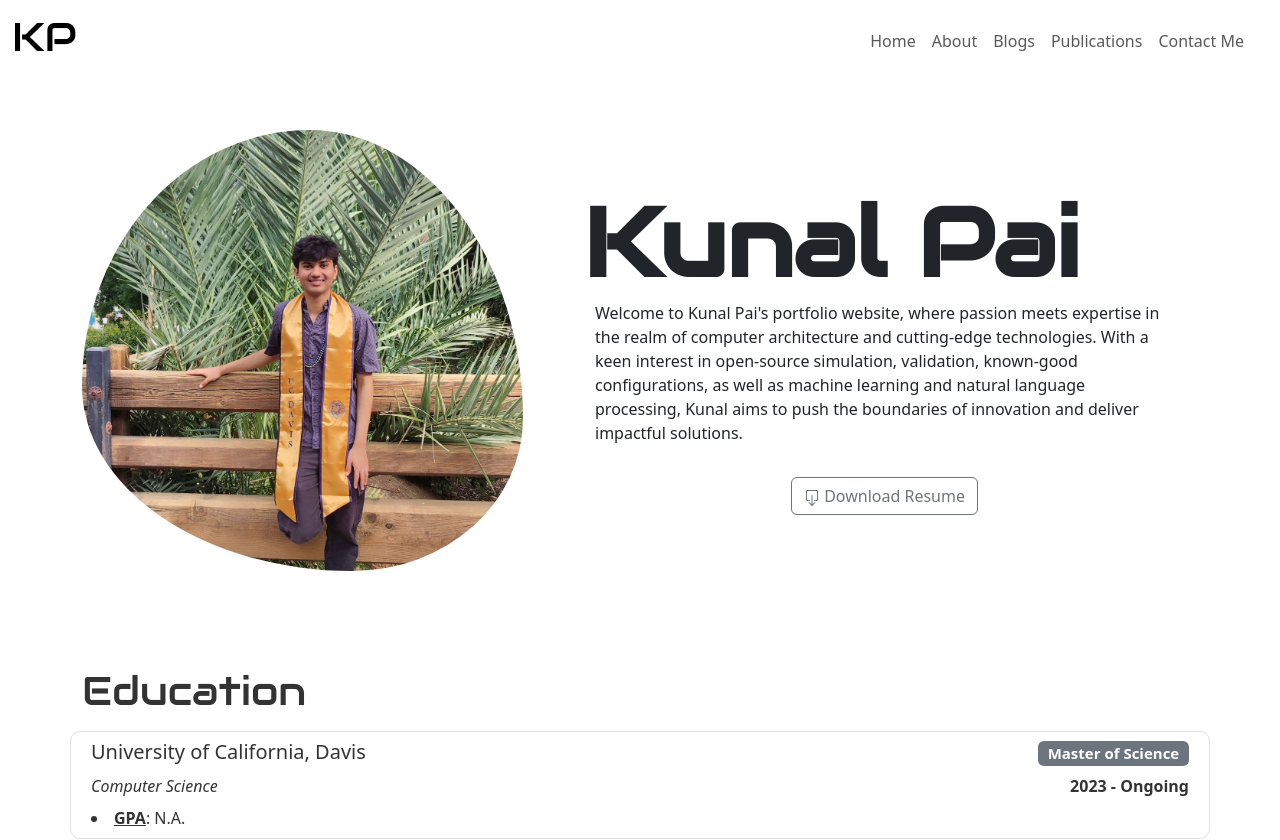
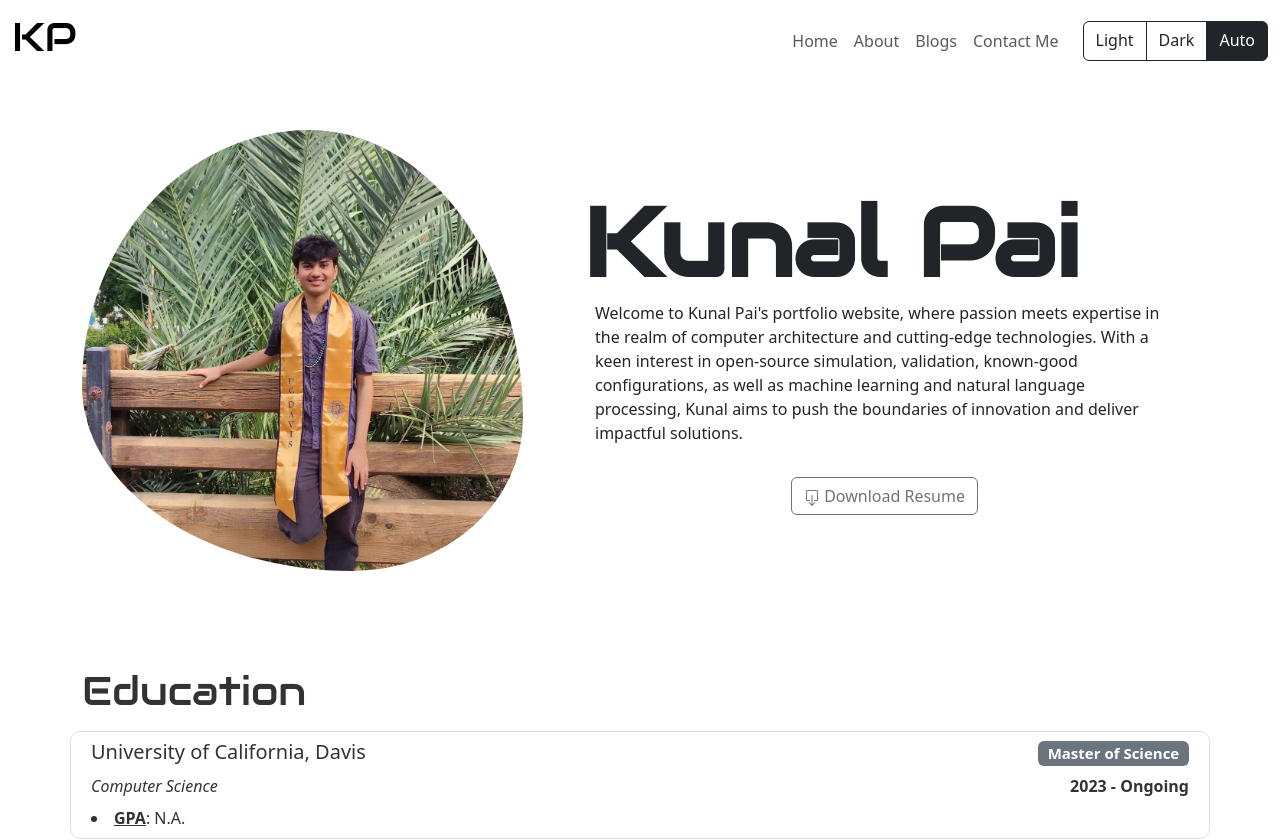
Before and after one commit to kunpai/my-website, a Next.js app: page / in a window 1280 px wide. Shown: the top 840 px of the page. Built offline with nearby package versions, Linux system fonts and the light colour scheme.

Commit message:
Dark mode toggle
Co-authored-by: Parth Shah <helloparthshah@gmail.com>

```diff
--- a/components/topbar.js
+++ b/components/topbar.js
@@ -1,7 +1,6 @@
 'use client'
 
-import { Container, Navbar, Nav, Offcanvas } from "react-bootstrap";
-import Image from "next/image";
+import { Container, Navbar, Nav, Offcanvas, ButtonGroup, ToggleButton } from "react-bootstrap";
 import Link from "next/link";
 import { useEffect, useState } from "react";
 
@@ -11,8 +10,8 @@ export default function Topbar() {
     const pageYOffsetTrigger = 150;
     const name = process.env.CONFIG.name;
     const [isLightMode, setIsLightMode] = useState(false);
+    const [theme, setTheme] = useState('auto');
 
-    useEffect(() => {
     function toggleMode(isDarkMode) {
         if (isDarkMode) {
             setIsLightMode(false);
@@ -23,6 +22,23 @@ export default function Topbar() {
             document.documentElement.setAttribute('data-bs-theme', 'light');
         }
     }
+    useEffect(() => {
+        // check local storage for preference
+        const theme = localStorage.getItem('theme');
+        console.log(theme);
+        if (theme) {
+            setTheme(theme);
+        } else {
+            setTheme('auto');
+            localStorage.setItem('theme', 'auto');
+        }
+        if (theme === 'dark') {
+            toggleMode(true);
+        }
+        else if (theme === 'light') {
+            toggleMode(false);
+        }
+        else {
             toggleMode(window.matchMedia('(prefers-color-scheme: dark)').matches);
             window.matchMedia('(prefers-color-scheme: dark)').addEventListener('change', (e) => {
                 toggleMode(e.matches);
@@ -32,6 +48,7 @@ export default function Topbar() {
                 window.matchMedia('(prefers-color-scheme: dark)').removeEventListener('change', (e) => {
                     toggleMode(e.matches);
                 });
+            }
         }
     }, []);
 
@@ -76,7 +93,11 @@ export default function Topbar() {
         }
     }
 
-
+    const modes = [
+        { name: 'Light', value: 'light' },
+        { name: 'Dark', value: 'dark' },
+        { name: 'Auto', value: 'auto' },
+    ];
 
     return (
         <>
@@ -124,17 +145,54 @@ export default function Topbar() {
                                 <Nav.Link href="/blogs" as={Link} className="main-text-regular" onClick={() => setShow(false)}>
                                     Blogs
                                 </Nav.Link>
-                                <Nav.Link href="/publications" as={Link} className="main-text-regular" onClick={() => setShow(false)}>
-                                    Publications
-                                </Nav.Link>
                                 <Nav.Link href="/contact" as={Link} className="main-text-regular" onClick={() => setShow(false)}>
                                     Contact Me
                                 </Nav.Link>
                             </Nav>
+                            <ButtonGroup>
+                                {
+                                    modes.map((radio, idx) => (
+                                        <ToggleButton
+                                            key={idx}
+                                            id={`radio-${idx}`}
+                                            type="radio"
+                                            variant={isLightMode ?
+                                                (visible ? "outline-light" : "outline-dark") :
+                                                (visible ? "outline-light" : "outline-light")
+                                            }
+                                            name="radio"
+                                            value={radio.value}
+                                            checked={theme === radio.value}
+                                            onChange={(e) => {
+                                                localStorage.setItem('theme', e.currentTarget.value);
+                                                setTheme(e.currentTarget.value);
+                                                if (e.currentTarget.value === 'auto') {
+                                                    toggleMode(window.matchMedia('(prefers-color-scheme: dark)').matches);
+                                                    window.matchMedia('(prefers-color-scheme: dark)').addEventListener('change', (e) => {
+                                                        toggleMode(e.matches);
+                                                    });
+                                                    return () => {
+                                                        window.matchMedia('(prefers-color-scheme: dark)').removeEventListener('change', (e) => {
+                                                            toggleMode(e.matches);
+                                                        });
+                                                    }
+                                                } else {
+                                                    toggleMode(e.currentTarget.value === 'dark');
+                                                }
+                                            }}
+                                        >
+                                            {radio.name}
+                                        </ToggleButton>
+                                    ))
+                                }
+                            </ButtonGroup>
                         </Offcanvas.Body>
                     </Navbar.Offcanvas>
                 </Container>
-            </Navbar>
+            </Navbar >
         </>
     )
 }
+
+function DarkModeToggle() {
+}
--- a/styles/globals.css
+++ b/styles/globals.css
@@ -1,3 +1,4 @@
+/* globals.css */
 .content-text * {
   font-size: 1rem;
   font-weight: 300;
@@ -10,37 +11,6 @@
   margin: 0;
 }
 
-.search-form {
-  position: relative;
-}
-
-.search-form input {
-  padding: 15px;
-  padding-right: 40px;
-}
-
-#search-icon {
-  cursor: pointer;
-  position: absolute;
-  right: -19px;
-  width: 40px;
-  height: calc(100% - 2px);
-  border-radius: 0 0.375rem 0.375rem 0;
-  border-left: none;
-  top: 50%;
-  bottom: 50%;
-  transform: translate(-50%, -50%);
-  transition: background-color 200ms ease-in-out;
-}
-
-.search-form input:focus+#search-icon {
-  background-color: #e9ecef;
-}
-
-#search-icon:hover {
-  background-color: #e9ecef;
-}
-
 .blog-tile {
   transition: background 0.2s ease-in-out;
   border-radius: 0.5rem;
@@ -51,14 +21,14 @@
   background: rgba(0, 0, 0, 0.05);
 }
 
+.topbar path {
+  transition: all 0.2s ease;
+}
+
 
 /* Styling for the content inside the textbox */
 .content {
   color: #333;
-}
-
-.topbar path {
-  transition: all 0.2s ease;
 }
 
 /* Bootstrap classes for padding and border radius inside the textbox */
@@ -94,6 +64,38 @@
   font-family: 'Audiowide', cursive;
 }
 
+.search-form {
+  position: relative;
+}
+
+.search-form input {
+  padding: 15px;
+  padding-right: 40px;
+}
+
+#search-icon {
+  cursor: pointer;
+  position: absolute;
+  right: -19px;
+  width: 40px;
+  height: calc(100% - 2px);
+  border-radius: 0 0.375rem 0.375rem 0;
+  border-left: none;
+  top: 50%;
+  bottom: 50%;
+  transform: translate(-50%, -50%);
+  transition: background-color 200ms ease-in-out;
+}
+
+.search-form input:focus+#search-icon {
+  background-color: #e9ecef;
+}
+
+#search-icon:hover {
+  background-color: #e9ecef;
+}
+
+
 .name {
   font-size: 6rem;
   font-weight: 700;
@@ -103,7 +105,6 @@
 }
 
 .popover {
-  /* max-width: 400px; */
   max-width: 60%;
 }
 
@@ -164,7 +165,7 @@
 
 @media only screen and (max-width: 786px) {
   .blog-tile-image {
-    display: none;
+    display: none !important;
   }
 
   .blog-content {
@@ -195,6 +196,10 @@
     width: 100%;
   }
 
+  .popover {
+    max-width: 80%;
+  }
+
   .links {
     display: flex;
     justify-content: center;
@@ -207,7 +212,6 @@
     width: 100%;
     justify-content: center !important;
   }
-
 }
 
 .bi-trophy-fill {
@@ -218,54 +222,51 @@
   background-color: hsl(210, 11%, 20%)
 }
 
-@media (prefers-color-scheme: dark) {
-  :root {
+html[data-bs-theme="dark"] :root {
   --bs-emphasis-color-rgb: 0, 0, 0;
 }
 
-  .content {
+html[data-bs-theme="dark"] .content {
   color: #f2f2f2;
 }
 
-  .content h1 {
+html[data-bs-theme="dark"] .content h1 {
   color: #f2f2f2 !important;
 }
 
-  .btn-outline-secondary {
+html[data-bs-theme="dark"] .btn-outline-secondary {
   --bs-btn-color: #f2f2f2;
 }
 
-  .bi-trophy-fill {
+html[data-bs-theme="dark"] .bi-trophy-fill {
   fill: #f2f2f2;
 }
 
-  .copy-button {
-    fill: #acb5bd;
-  }
-
-  .search-form input:focus+#search-icon {
+html[data-bs-theme="dark"] .search-form input:focus+#search-icon {
   background-color: hsl(210, 11%, 20%)
 }
 
-  #search-icon:hover {
+html[data-bs-theme="dark"] #search-icon:hover {
   background-color: hsl(210, 11%, 20%)
 }
 
-  .scrollToTopBtn {
-    border: 0;
-    border-radius: 50%;
-    width: 40px;
-    height: 40px;
-    display: flex;
-    background-color: rgb(206, 205, 205);
-    justify-content: center;
-    align-items: center;
-    box-shadow: rgba(0, 0, 0, 0.12) 0px 3px 5px -1px,
-      rgba(0, 0, 0, 0.14) 0px 6px 10px 0px,
-      rgba(0, 0, 0, 0.2) 0px 1px 18px 0px;
-    transition: background-color 250ms ease 0ms, box-shadow 250ms ease 0ms;
+html[data-bs-theme="dark"] .scrollToTopBtn {
+  background-color: #f2f2f2
 }
-  .scrollToTopBtn svg {
+
+html[data-bs-theme="dark"] .scrollToTopBtn:hover {
+  background-color: #787878
+}
+
+html[data-bs-theme="dark"] .scrollToTopBtn svg {
   stroke: rgb(33, 33, 33);
 }
+
+html[data-bs-theme="dark"] .copy-button {
+  fill: #acb5bd;
+  transition: fill 200ms ease-in-out;
 }
+
+html[data-bs-theme="dark"] .copy-button:hover {
+  fill: #f2f2f2;
+}
```
Lines whose indentation alone changed are shown as unchanged.
